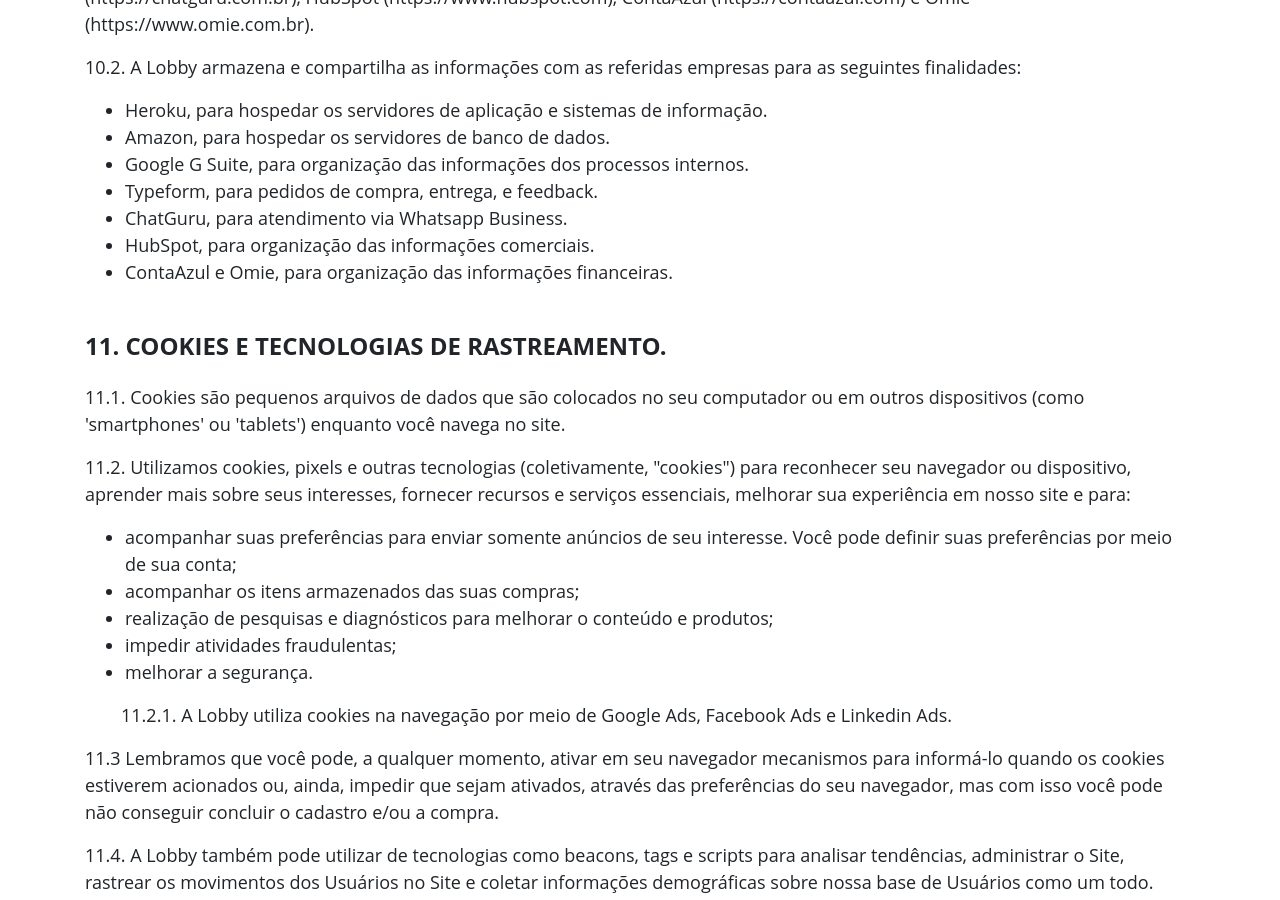
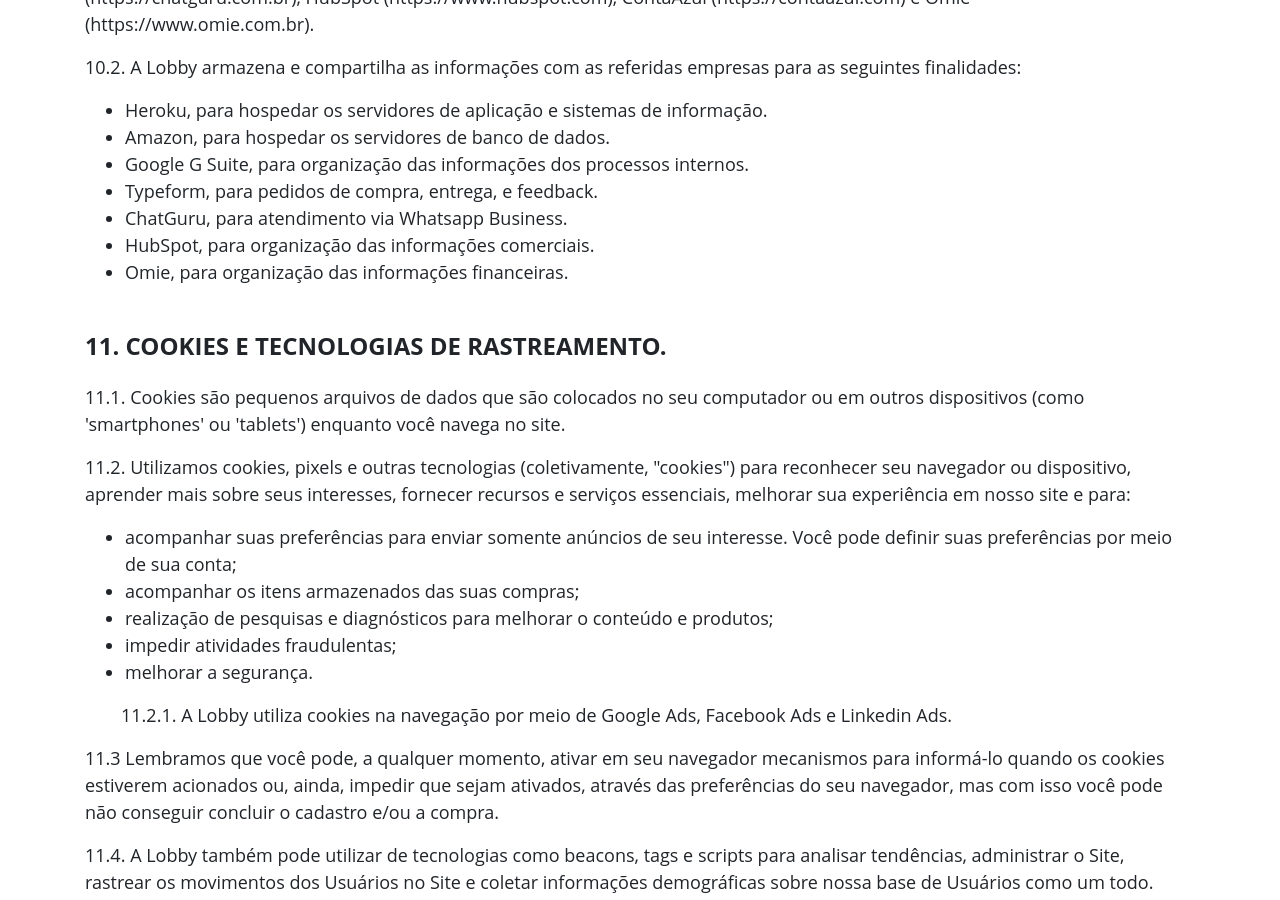
Before and after one commit to lobby-tech/lobby.tech, a Jekyll site: the page built from politica-de-privacidade/index.html, in a window 1280 px wide and 900 px high, scrolled down 5715 px. Built offline with Jekyll 4.4.1, drawn with Linux system fonts in a browser that asks for light colours; a script that is not in the unit is left out.

Commit message:
Updated texts

```diff
--- a/politica-de-privacidade/index.html
+++ b/politica-de-privacidade/index.html
@@ -145,7 +145,7 @@
         <li>Typeform, para pedidos de compra, entrega, e feedback.</li>
         <li>ChatGuru, para atendimento via Whatsapp Business.</li>
         <li>HubSpot, para organização das informações comerciais.</li>
-        <li>ContaAzul e Omie, para organização das informações financeiras.</li>
+        <li>Omie, para organização das informações financeiras.</li>
       </ul>
 
       <br>
--- a/vem-pra-lobby.html
+++ b/vem-pra-lobby.html
@@ -88,9 +88,9 @@
   <div class="container">
     <div class="row">
       <div class="col-12 col-lg-8 offset-lg-2">
-        <h1 class="font--xl">Estamos no negócio de criar conexões e gerar resultado</h1>
+        <h1 class="font--xl">Estamos no negócio de promover conexões que geram resultados</h1>
         <p>
-          Ajudamos as empresas a cultivar marca e cultura através de presentes de verdade.
+          Estamos ajudando as empresas a cultivar marca e cultura através de presentes de verdade.
           Facilitamos todo processo de compra e distribuição de kits e brindes personalizados
           através de software criado por quem é apaixonado pelo que faz.
         </p>
```
